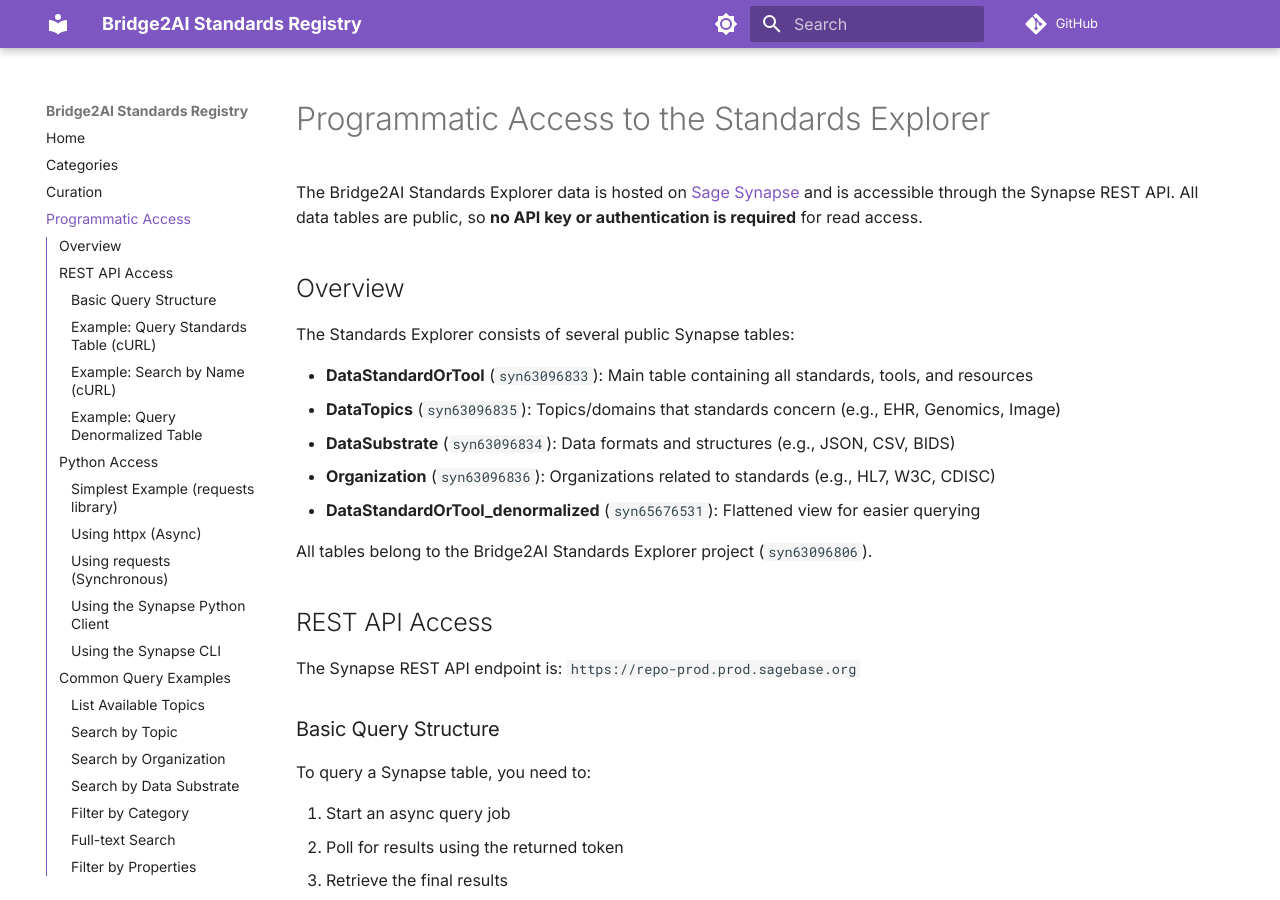
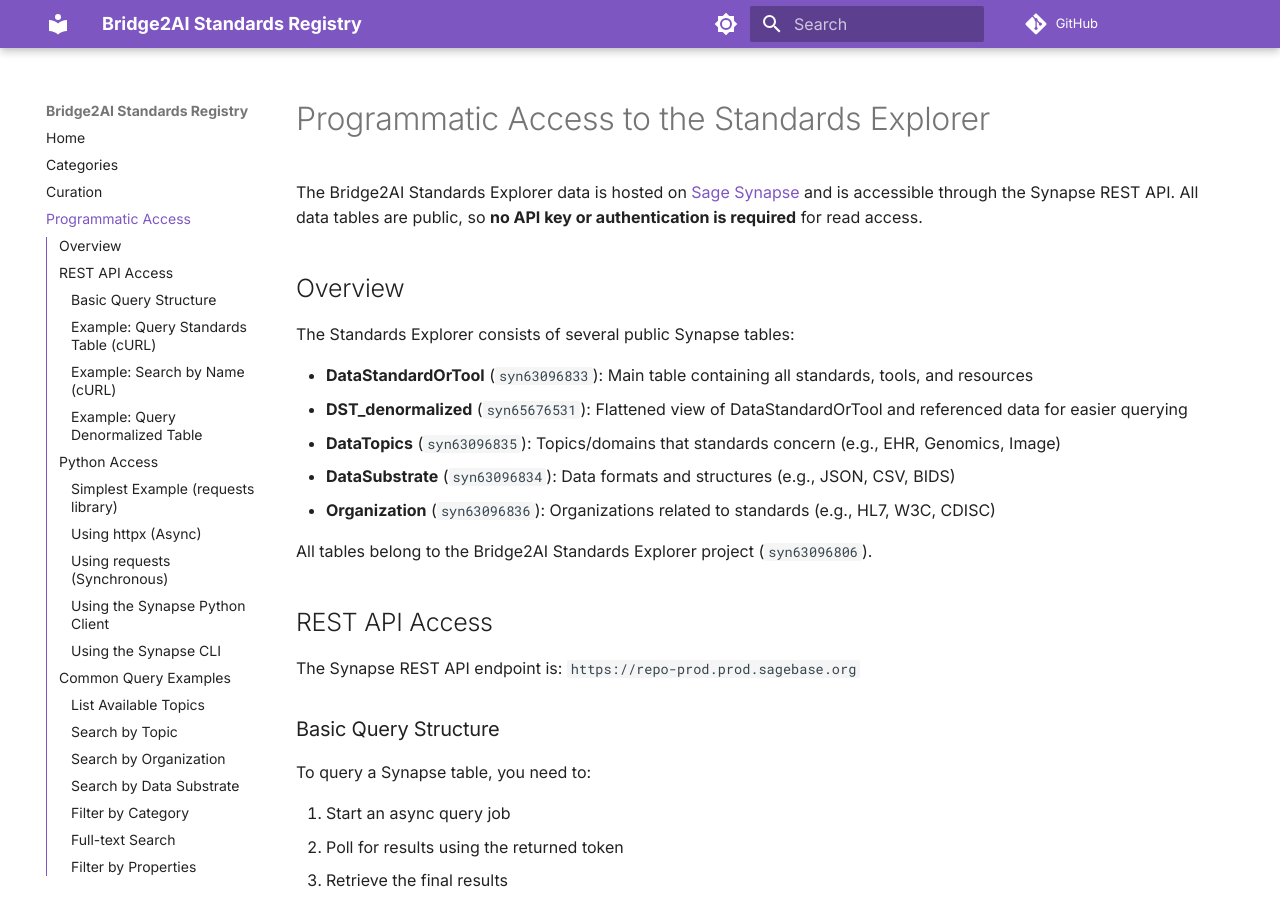
Before and after one commit to bridge2ai/b2ai-standards-registry, an MkDocs documentation site: the page built from docs/programmatic-access.md, in a window 1280 px wide and 900 px high. Built offline with MkDocs 1.6.1 and Material for MkDocs 9.7.7, drawn with Linux system fonts in a browser that asks for light colours; comment, search, counter and statistics services are not loaded.

Commit message:
Update programmatic-access.md
Corrected (plus moved and modified comment for clarity) misspelled table name: DataStandardOrTool_denormalized ==> DST_denormalized

```diff
--- a/docs/programmatic-access.md
+++ b/docs/programmatic-access.md
@@ -7,10 +7,10 @@
 The Standards Explorer consists of several public Synapse tables:
 
 - **DataStandardOrTool** (`syn63096833`): Main table containing all standards, tools, and resources
+- **DST_denormalized** (`syn65676531`): Flattened view of DataStandardOrTool and referenced data for easier querying
 - **DataTopics** (`syn63096835`): Topics/domains that standards concern (e.g., EHR, Genomics, Image)
 - **DataSubstrate** (`syn63096834`): Data formats and structures (e.g., JSON, CSV, BIDS)
 - **Organization** (`syn63096836`): Organizations related to standards (e.g., HL7, W3C, CDISC)
-- **DataStandardOrTool_denormalized** (`syn65676531`): Flattened view for easier querying
 
 All tables belong to the Bridge2AI Standards Explorer project (`syn63096806`).
 
```
